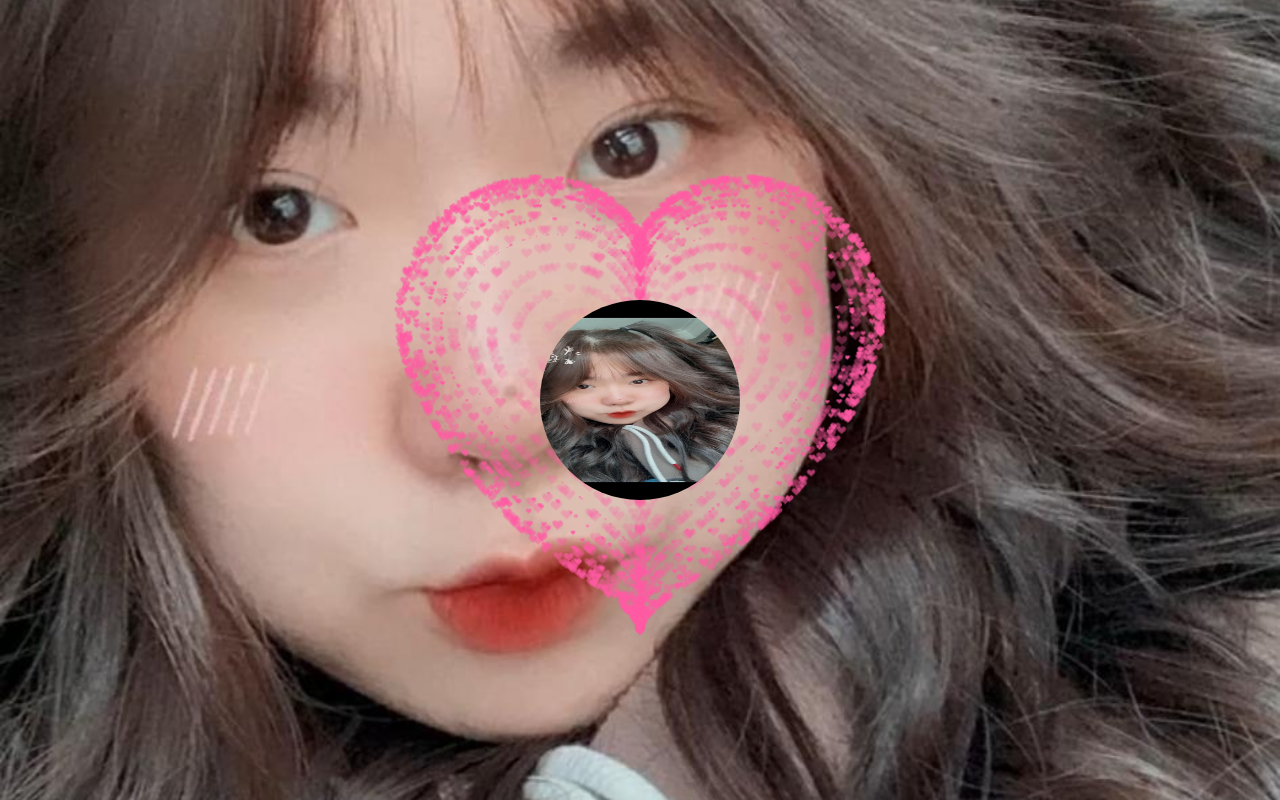
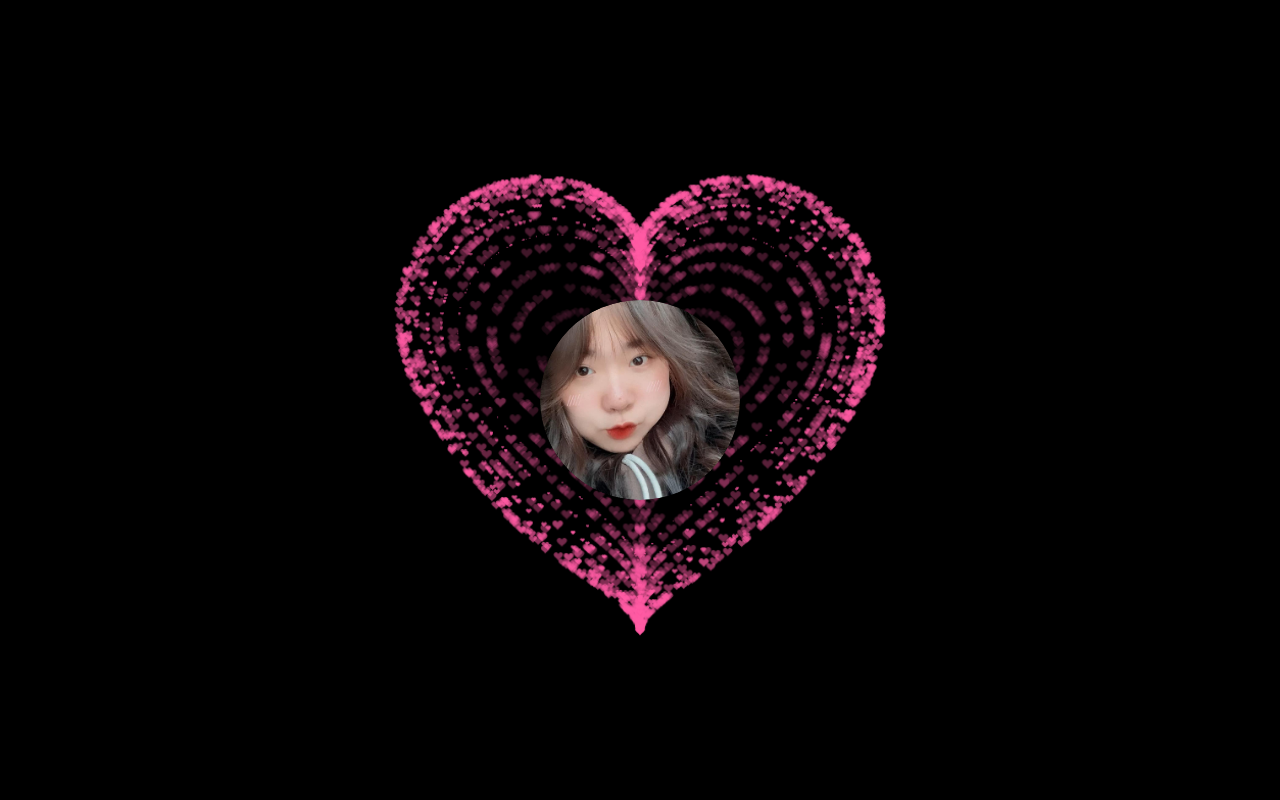
Before and after one commit to AntonioTran91/Gift_H, a plain HTML site: page iloveu.html in a window 1280 px wide. Drawn offline with Linux system fonts and the light colour scheme; animation ran at ten frames a second.

Commit message:
Update web with new audio and image

```diff
--- a/iloveu.html
+++ b/iloveu.html
@@ -11,30 +11,41 @@
 
     <style>
         html,
+        html,
         body {
             height: 100%;
             padding: 0;
             margin: 0;
-            background: #000;
+            background: #000; /* Màu nền mặc định */
             display: flex;
             justify-content: center;
             align-items: center;
         }
 
         .box {
-            width: 100%;
-            position: absolute;
-            top: 50%;
-            left: 50%;
-            transform: translate(-50%, -50%);
-            display: flex;
-            flex-direction: column;
+            position: relative;
+            width: 500px; /* Đảm bảo kích thước giống với canvas */
+            height: 500px; /* Đảm bảo kích thước giống với canvas */
         }
 
         canvas {
             position: absolute;
+            top: 0;
+            left: 0;
             width: 100%;
             height: 100%;
+        }
+
+        #heart-image {
+            position: absolute;
+            top: 0;
+            left: 0;
+            width: 100%;
+            height: 100%;
+            object-fit: cover; /* Đảm bảo ảnh lấp đầy trái tim */
+            clip-path: circle(50%); /* Cắt ảnh theo hình tròn nếu cần */
+            z-index: 1; /* Đặt ảnh ở trên canvas */
+            pointer-events: none; /* Ngăn người dùng tương tác với ảnh */
         }
 
         #pinkboard {
@@ -84,35 +95,6 @@
             }
         }
     </style>
-    <style>
-        html,
-        body {
-            height: 100%;
-            padding: 0;
-            margin: 0;
-            background: url('./img/Huongyeuoi.jpg') no-repeat center center fixed;
-            background-size: cover;
-            display: flex;
-            justify-content: center;
-            align-items: center;
-        }
-
-        .box {
-            width: 100%;
-            position: absolute;
-            top: 50%;
-            left: 50%;
-            transform: translate(-50%, -50%);
-            display: flex;
-            flex-direction: column;
-        }
-
-        canvas {
-            position: absolute;
-            width: 100%;
-            height: 100%;
-        }
-    </style>
 </HEAD>
 
 <BODY>
@@ -121,7 +103,7 @@
       </audio>
     <div class="box">
         <canvas id="pinkboard"></canvas>
-        <img id="heart-image" src="img/Huongyeuoi.jpg" alt="Heart Image" style="position: absolute; top: 50%; left: 50%; transform: translate(-50%, -50%); width: 200px; height: 200px; border-radius: 50%;">
+    <img id="heart-image" src="img/Huongyeuoi.jpg" alt="Heart Image" style="position: absolute; top: 50%; left: 50%; transform: translate(-50%, -50%); width: 200px; height: 200px; border-radius: 50%;">
     </div>
     <script>
         /*
```
